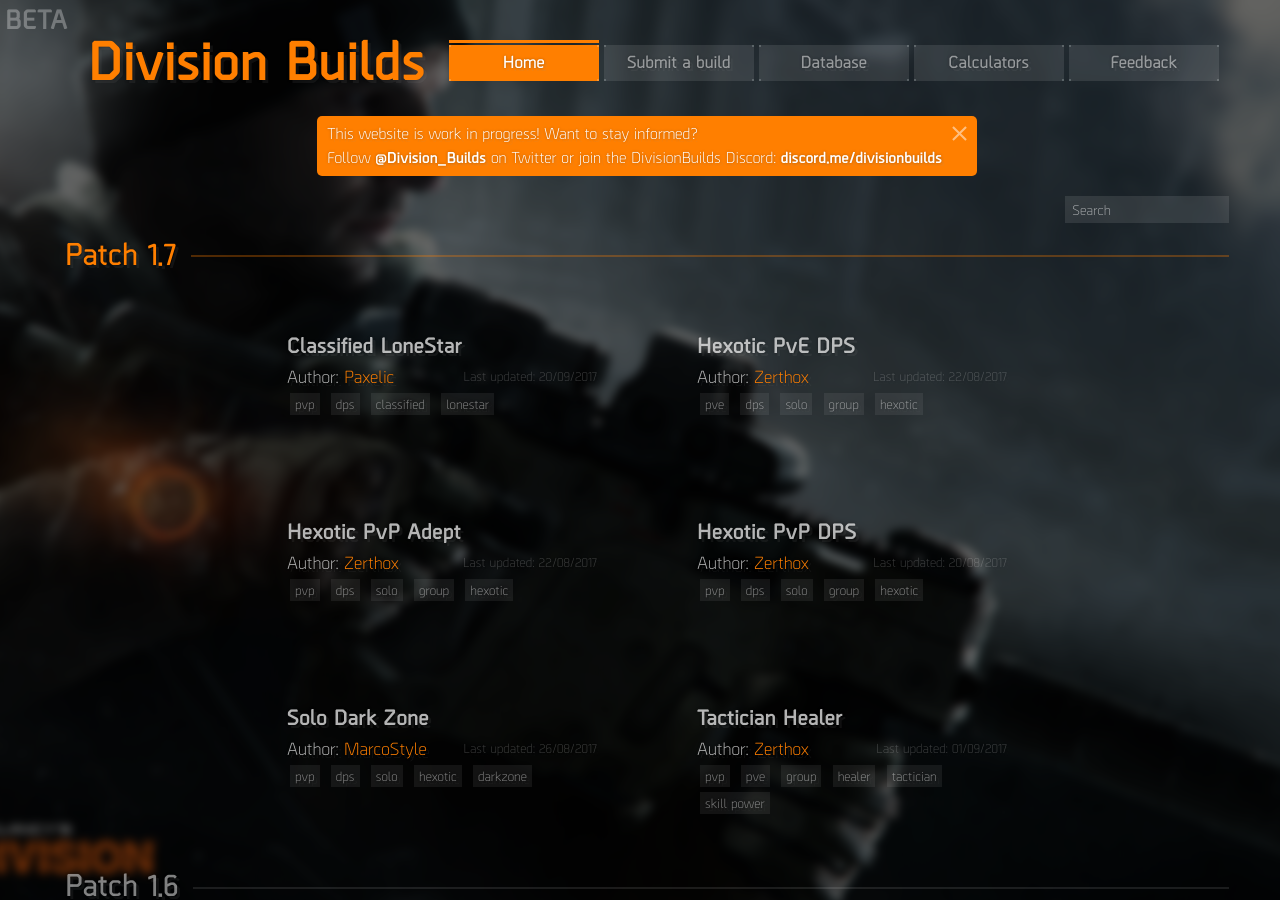
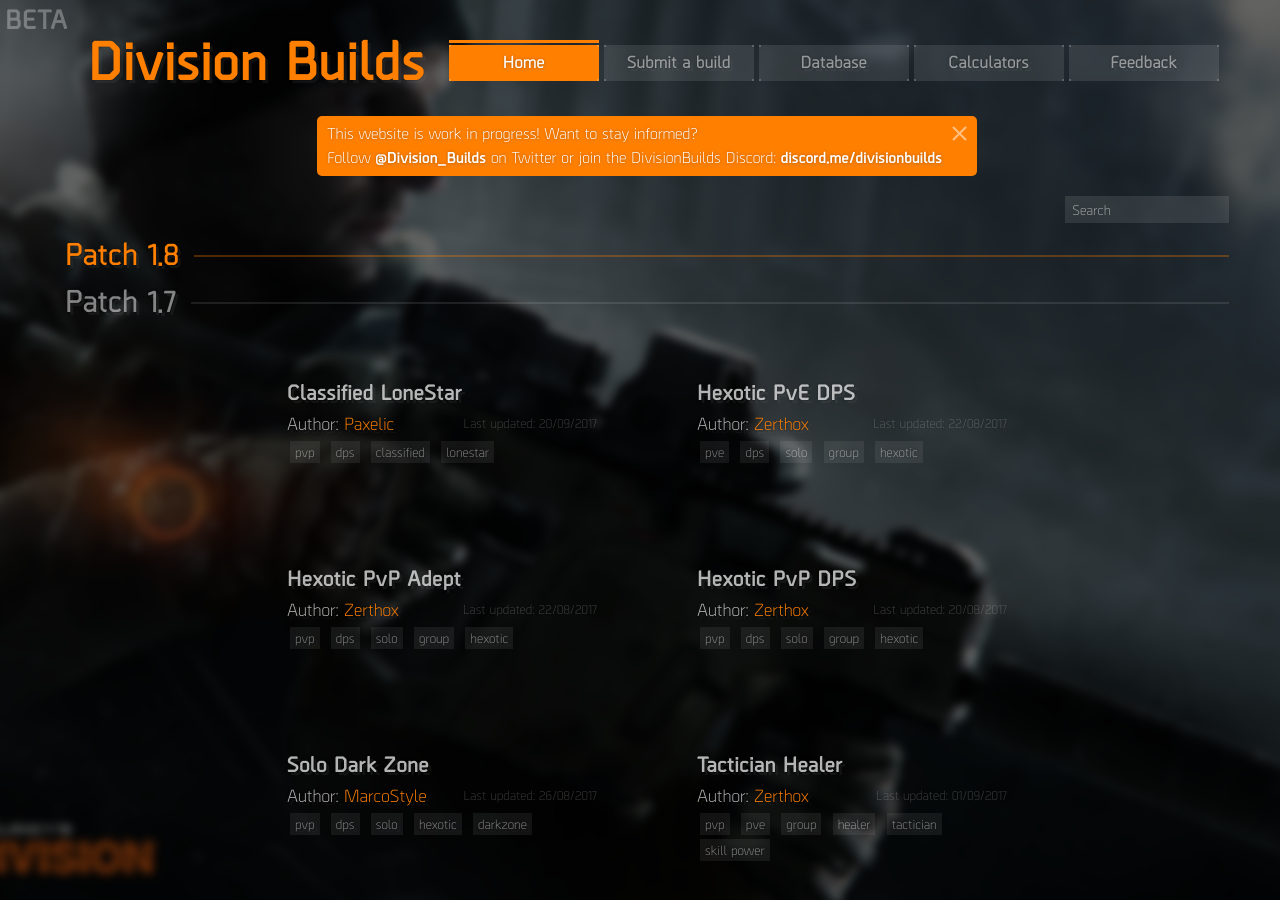
Before and after one commit to DivisionBuilds/divisionbuilds.github.io, a Jekyll site: the page built from index.html, in a window 1280 px wide and 900 px high. Built offline with Jekyll 4.4.1, drawn with Linux system fonts in a browser that asks for light colours.

Commit message:
Display 1.8 builds

```diff
--- a/index.html
+++ b/index.html
@@ -13,6 +13,29 @@
     <input class="search" type="text" placeholder="Search">
 </div>
 <div class="build-container">
+    <h1 class="divider">Patch 1.8</h1>
+    <div class="build-list">
+        {% for f in site.pages %}
+        {% if f.layout == 'build' and f.patch == 1.8 %}
+        <a href="{{f.url | remove: '.html'}}">
+            <div class="list-item">
+                <div class="title">{{f.title}}</div>
+                <div class="info">
+                    Author: <span class="author">{{f.author}}</span>
+                    <span class="date">Last updated: {{f.date}}</span>
+                </div>
+                {% if f.tags %}
+                <div class="tags">
+                    {% for t in f.tags %}
+                    <span class="tag">{{t}}</span>
+                    {% endfor %}
+                </div>
+                {% endif %}
+            </div>
+        </a>
+        {% endif %}
+        {% endfor %}
+    </div>
     <h1 class="divider">Patch 1.7</h1>
     <div class="build-list">
         {% for f in site.pages %}
```
